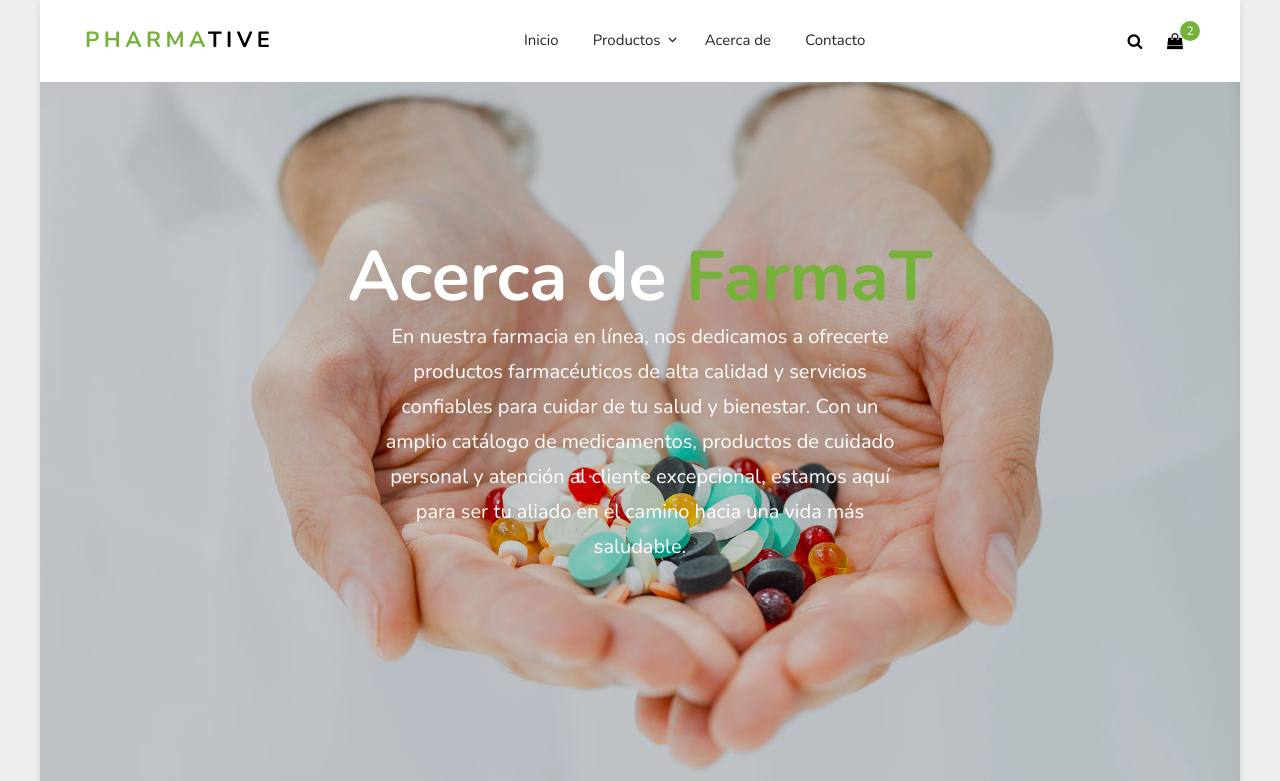
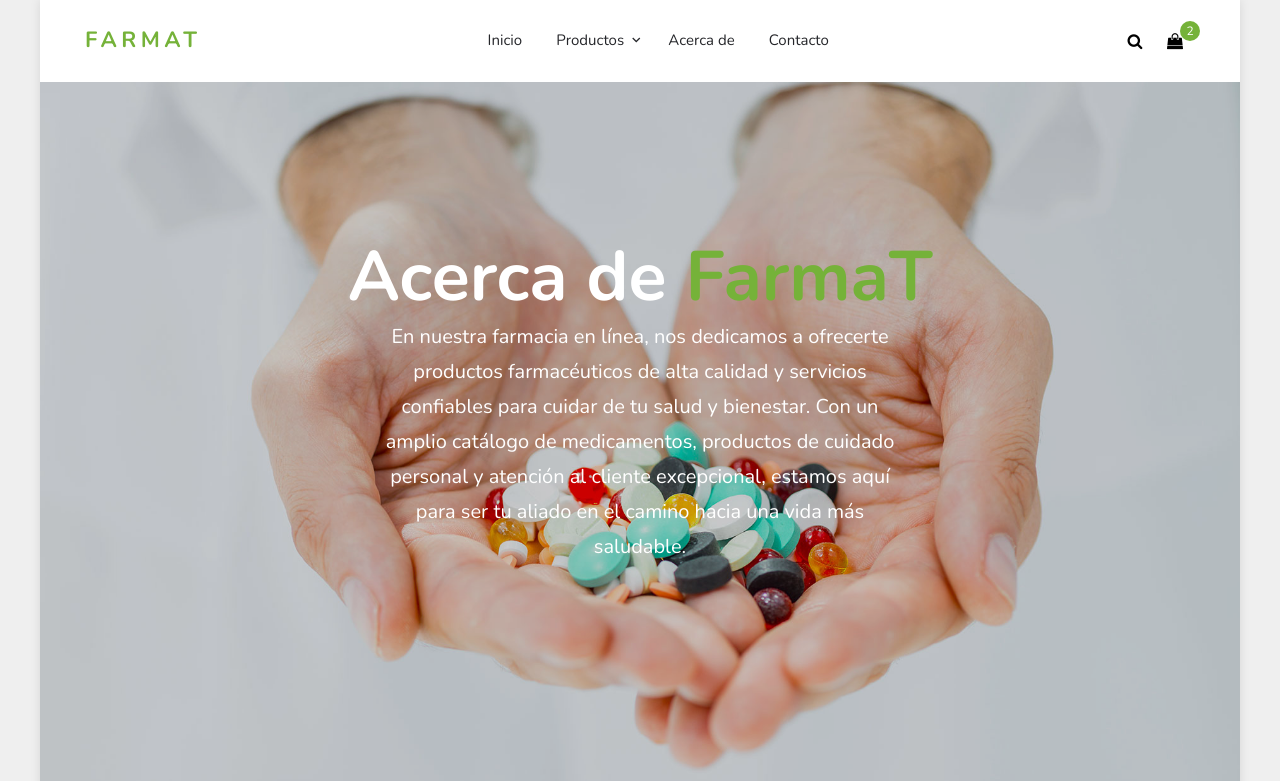
Before and after one commit to Yersonzp/FarmaT, a PHP site: page /FarmaT/about.php in a window 1280 px wide. Shown: the top 781 px of the page. Run offline with PHP 8.4, Linux system fonts and the light colour scheme; some web fonts are replaced.

Commit message:
Update about.php

```diff
--- a/about.php
+++ b/about.php
@@ -43,7 +43,7 @@
         <div class="d-flex align-items-center justify-content-between">
           <div class="logo">
             <div class="site-logo">
-              <a href="index.php" class="js-logo-clone"><strong class="text-primary">Pharma</strong>tive</a>
+              <a href="index.php" class="js-logo-clone"><strong class="text-primary">Farmat</strong></a>
             </div>
           </div>
           <div class="main-nav d-none d-lg-block">
@@ -240,7 +240,7 @@
           <div class="col-md-6 col-lg-4 mb-4 mb-lg-0">
 
             <div class="block-7">
-              <h3 class="footer-heading mb-4">About <strong class="text-primary">Farma</strong>T</h3>
+              <h3 class="footer-heading mb-4">About <strong class="text-primary">FarmaT</strong></h3>
               <p>En nuestra farmacia en línea, nos dedicamos a ofrecerte productos farmacéuticos de alta calidad y servicios confiables para cuidar de tu salud y bienestar. Con un amplio catálogo de medicamentos, productos de cuidado personal y atención al cliente excepcional,
                 estamos aquí para ser tu aliado en el camino hacia una vida más saludable.</p>
             </div>
```
